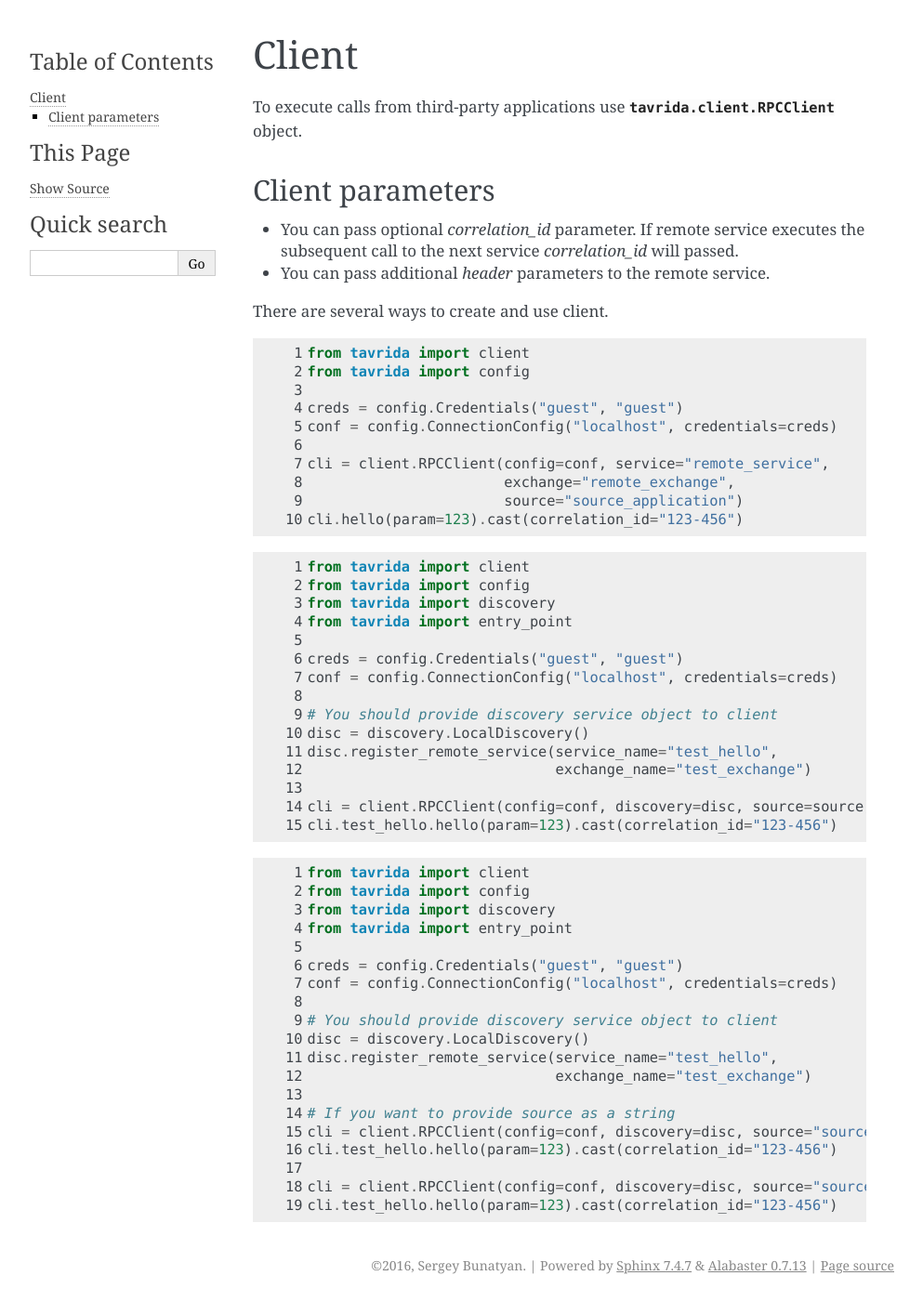
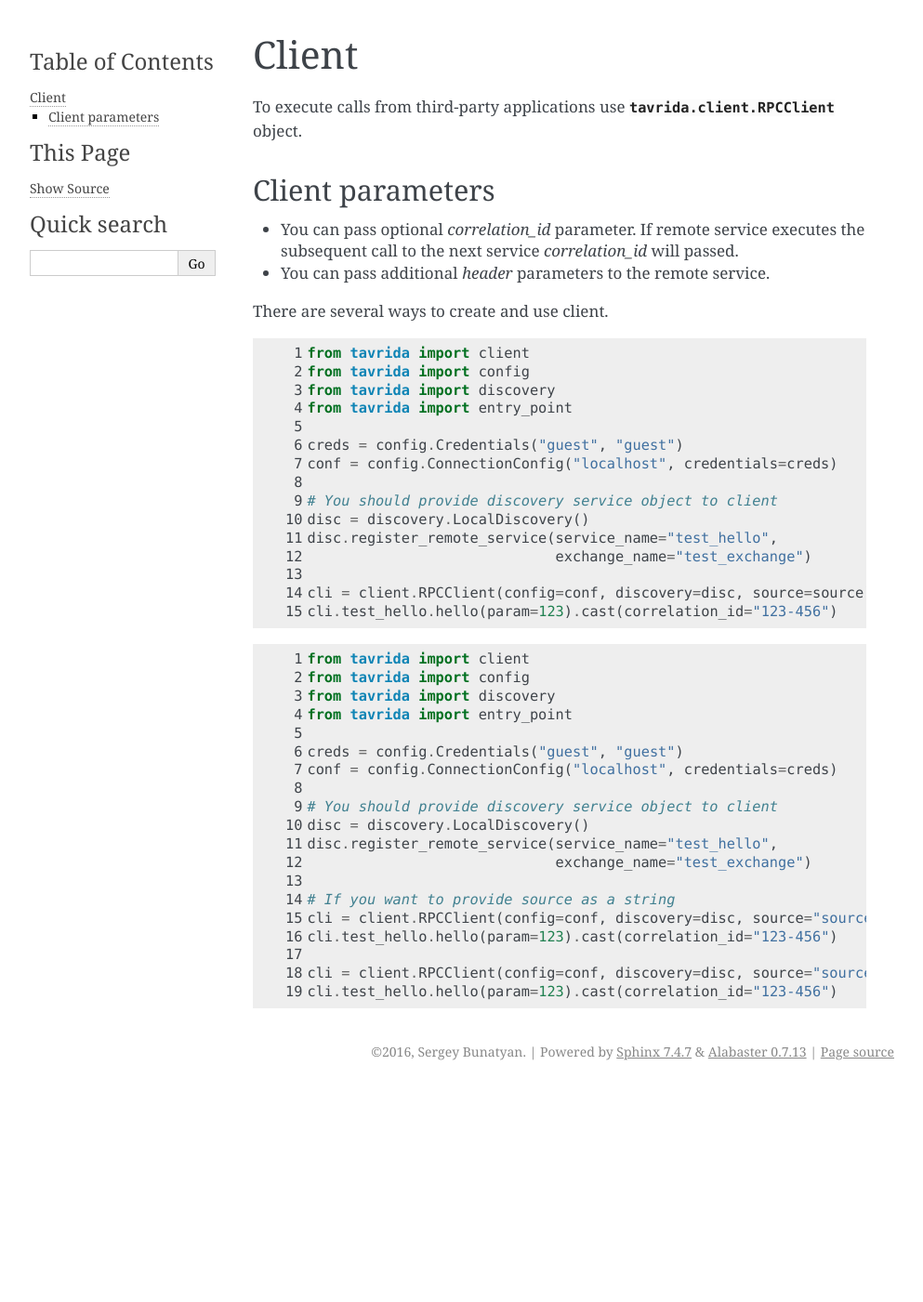
Before and after one commit to sbunatyan/tavrida, a Sphinx documentation site: the page built from docs/source/client.rst, in a window 1280 px wide. Shown: the whole page at 93% size, without its empty margins (148-1141 px from the left). Built offline with Sphinx 7.4.7, drawn with Linux system fonts in a browser that asks for light colours; after the commit the page ends 1171 px from its top, so only the background shows below that.

Commit message:
Fix: docs for client

```diff
--- a/docs/source/client.rst
+++ b/docs/source/client.rst
@@ -12,19 +12,6 @@ Client parameters
 
 There are several ways to create and use client.
 
-.. code-block:: python
-    :linenos:
-
-    from tavrida import client
-    from tavrida import config
-
-    creds = config.Credentials("guest", "guest")
-    conf = config.ConnectionConfig("localhost", credentials=creds)
-
-    cli = client.RPCClient(config=conf, service="remote_service",
-                           exchange="remote_exchange",
-                           source="source_application")
-    cli.hello(param=123).cast(correlation_id="123-456")
 
 .. code-block:: python
     :linenos:
```
